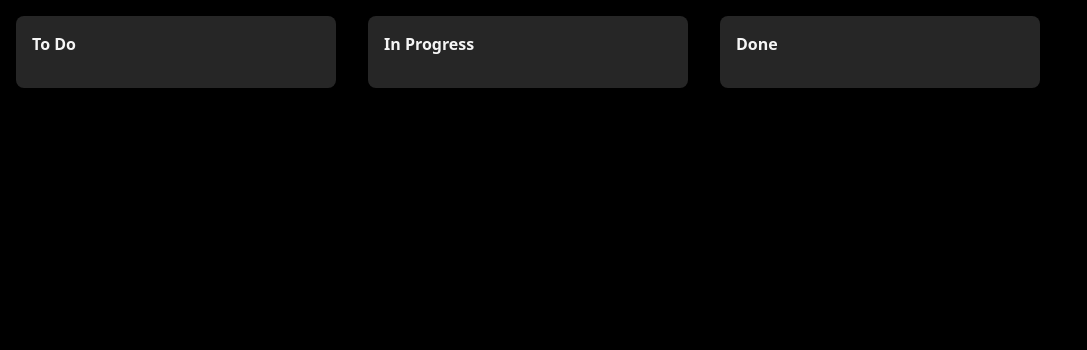
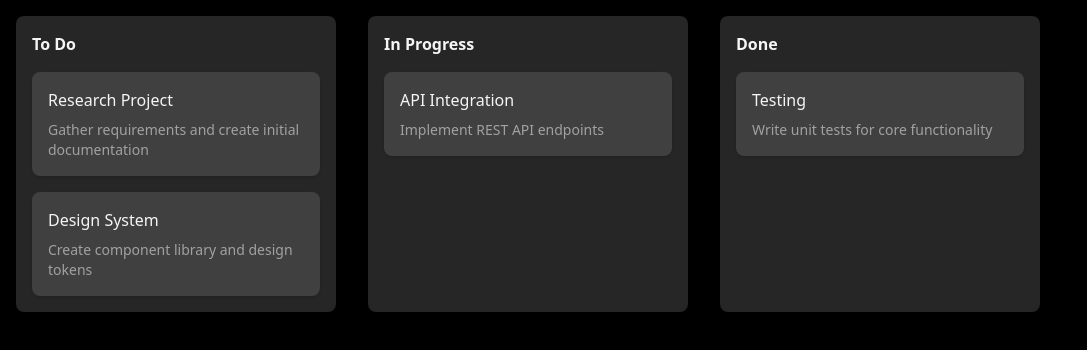
Before and after one commit to RaturiAR7/kandban-board, a React (Vite) app in the folder Frontend/: page / in a window 1280 px wide. Shown: the top 350 px of the page, without its empty margins (0-1087 px from the left). Built offline with nearby package versions, Linux system fonts and the light colour scheme.

Commit message:
Made task card component and completed basic UI

```diff
--- a/Frontend/src/components/Column.tsx
+++ b/Frontend/src/components/Column.tsx
@@ -1,4 +1,5 @@
 import { Column as ColumnType, Task } from "../types";
+import TaskCard from "./TaskCard";
 
 type ColumnProps = {
   column: ColumnType;
@@ -8,7 +9,11 @@ const Column = ({ column, tasks }: ColumnProps) => {
   return (
     <div className='flex w-80 flex-col rounded-lg bg-neutral-800 p-4'>
       <h2 className='mb-4 font-semibold text-neutral-100'>{column.title}</h2>
-      <div className='flex flex-1 flex-col gap-4'></div>
+      <div className='flex flex-1 flex-col gap-4'>
+        {tasks.map((task) => {
+          return <TaskCard task={task} />;
+        })}
+      </div>
     </div>
   );
 };
--- a/Frontend/src/components/TaskCard.tsx
+++ b/Frontend/src/components/TaskCard.tsx
@@ -4,7 +4,12 @@ type TaskCardProps = {
   task: Task;
 };
 const TaskCard = ({ task }: TaskCardProps) => {
-  return <div></div>;
+  return (
+    <div className='cursor-grab rounded-lg bg-neutral-700 p-4 shadow-sm hover:shadow-md'>
+      <h3 className='font-medium text-neutral-100'>{task.title}</h3>
+      <p className='mt-2 text-sm text-neutral-400'>{task.description}</p>
+    </div>
+  );
 };
 
 export default TaskCard;
```
